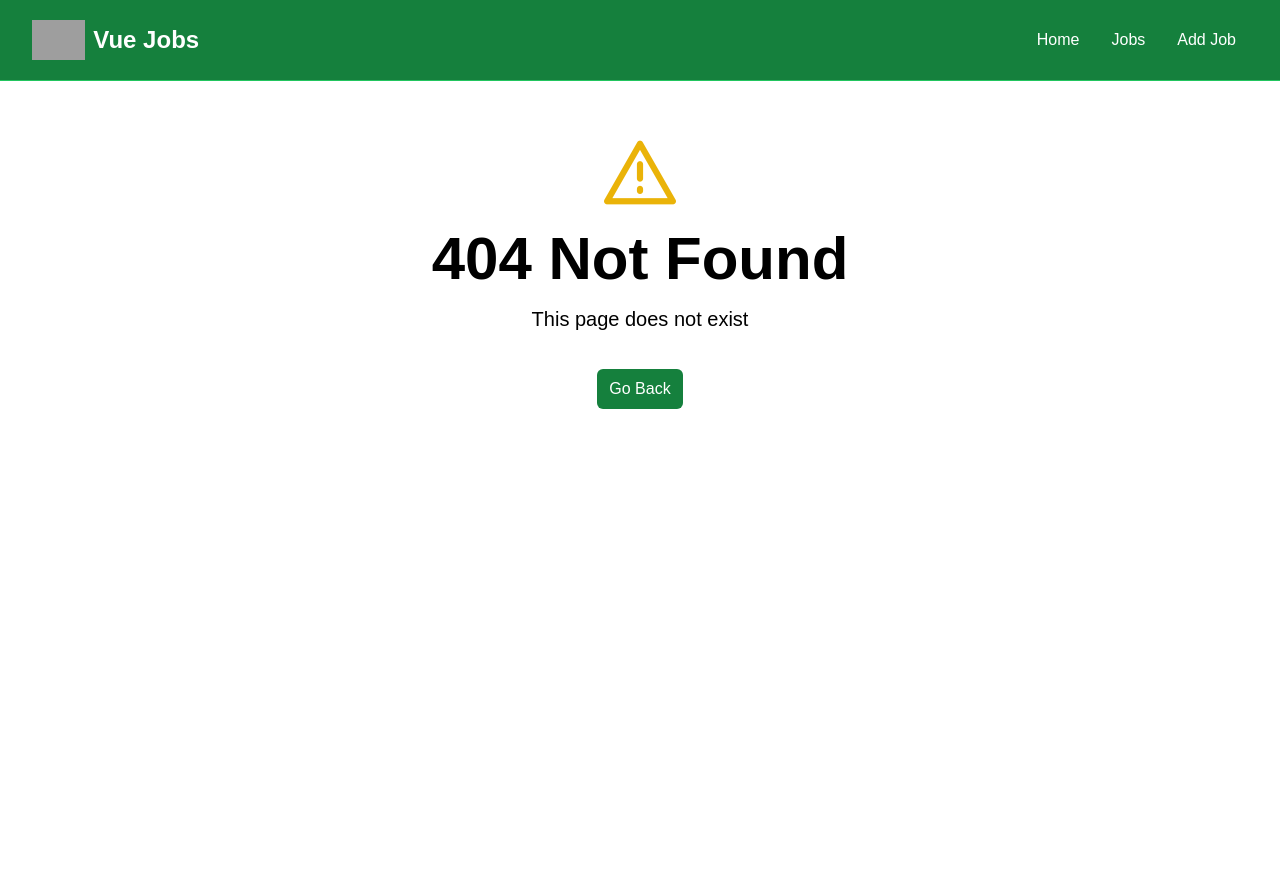
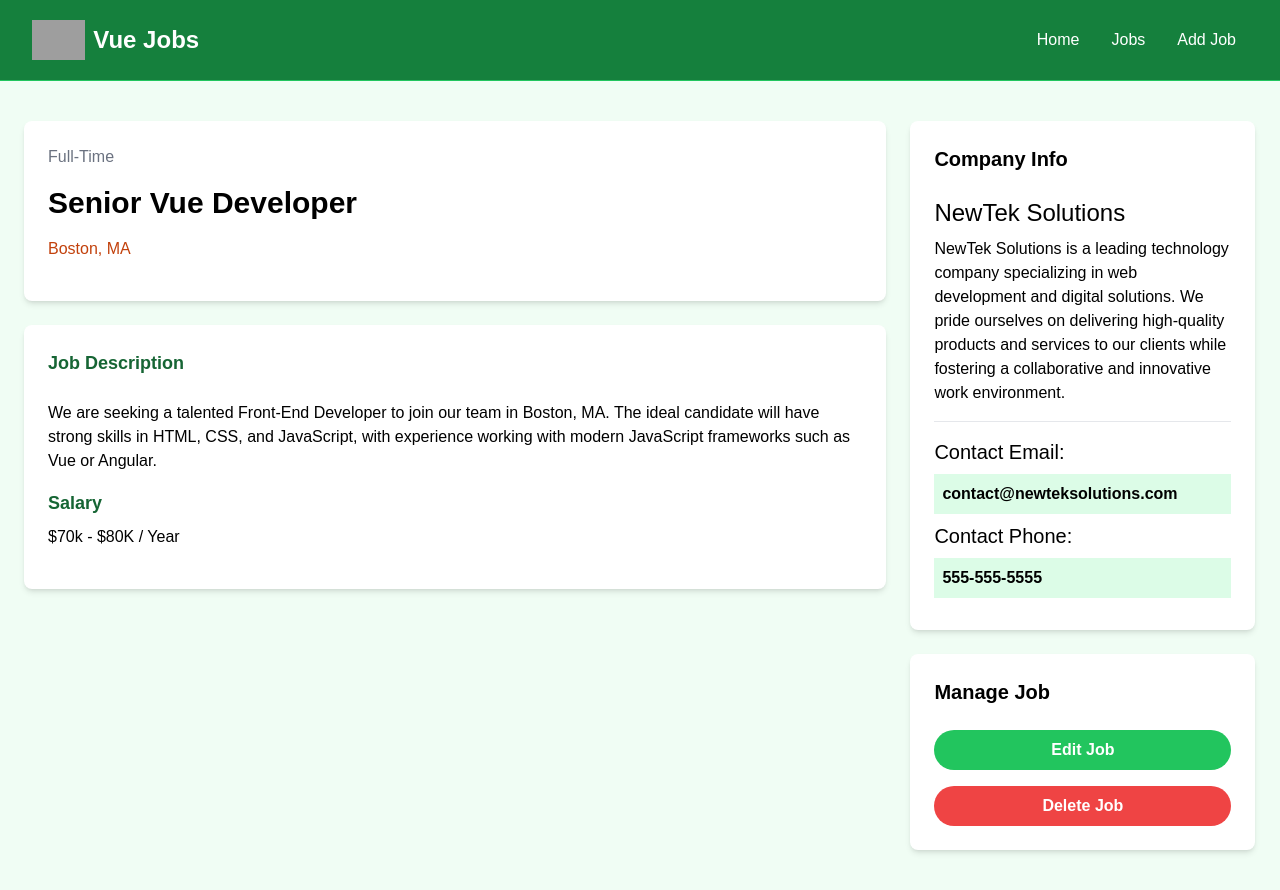
Before and after one commit to ayakoneko/CLab-Laravel-Vue-Tailwind-, a Vue app in the folder 1. Vue Crash Course/Vue with application/vue-crash-2024/: page /jobs/1 in a window 1280 px wide. Before the commit this address had no page. Before the commit the page ends 800 px from the top, so only its background shows below. Built offline with nearby package versions, Linux system fonts and the light colour scheme; grey boxes are pictures that could not be loaded.

Commit message:
0. Vue - Job Page (hard-coded template yet)

```diff
--- a/1. Vue Crash Course/Vue with application/vue-crash-2024/package.json
+++ b/1. Vue Crash Course/Vue with application/vue-crash-2024/package.json
@@ -12,6 +12,7 @@
     "preview": "vite preview"
   },
   "dependencies": {
+    "json-server": "^1.0.0-beta.3",
     "primeicons": "^7.0.0",
     "vue": "^3.5.26",
     "vue-router": "^4.6.4"
--- a/1. Vue Crash Course/Vue with application/vue-crash-2024/src/components/JobListing.vue
+++ b/1. Vue Crash Course/Vue with application/vue-crash-2024/src/components/JobListing.vue
@@ -47,7 +47,7 @@
           {{job.location}}
         </div>
         <RouterLink
-          :to="'/job/' + job.id"
+          :to="'/jobs/' + job.id"
           class="h-[36px] bg-green-500 hover:bg-green-600 text-white px-4 py-2 rounded-lg text-center text-sm"
         >
           Read More
--- a/1. Vue Crash Course/Vue with application/vue-crash-2024/src/router/index.js
+++ b/1. Vue Crash Course/Vue with application/vue-crash-2024/src/router/index.js
@@ -1,6 +1,7 @@
 import {createRouter, createWebHistory } from 'vue-router';
 import HomeView from '@/views/HomeView.vue';
 import JobsView from '@/views/JobsView.vue';
+import JobView from '@/views/JobView.vue';
 import NotFoundView from '@/views/NotFoundView.vue';
 
 const router = createRouter({
@@ -17,6 +18,11 @@
       component: JobsView,
     },
     {
+      path: '/jobs/:id',
+      name: 'job',
+      component: JobView,
+    },
+    {
       path: '/:catchAll(.*)',
       name: 'not-found',
       component: NotFoundView,
--- /dev/null
+++ b/1. Vue Crash Course/Vue with application/vue-crash-2024/src/views/JobView.vue
@@ -0,0 +1,89 @@
+<script setup>
+
+</script>
+
+<template>
+  <section class="bg-green-50">
+    <div class="container m-auto py-10 px-6">
+      <div class="grid grid-cols-1 md:grid-cols-70/30 w-full gap-6">
+        <main>
+          <div
+            class="bg-white p-6 rounded-lg shadow-md text-center md:text-left"
+          >
+            <div class="text-gray-500 mb-4">Full-Time</div>
+            <h1 class="text-3xl font-bold mb-4">Senior Vue Developer</h1>
+            <div
+              class="text-gray-500 mb-4 flex align-middle justify-center md:justify-start"
+            >
+              <!-- <i
+                class="fa-solid fa-location-dot text-lg text-orange-700 mr-2"
+              ></i> -->
+              <p class="text-orange-700">Boston, MA</p>
+            </div>
+          </div>
+
+          <div class="bg-white p-6 rounded-lg shadow-md mt-6">
+            <h3 class="text-green-800 text-lg font-bold mb-6">
+              Job Description
+            </h3>
+
+            <p class="mb-4">
+              We are seeking a talented Front-End Developer to join our team
+              in Boston, MA. The ideal candidate will have strong skills in
+              HTML, CSS, and JavaScript, with experience working with modern
+              JavaScript frameworks such as Vue or Angular.
+            </p>
+
+            <h3 class="text-green-800 text-lg font-bold mb-2">Salary</h3>
+
+            <p class="mb-4">$70k - $80K / Year</p>
+          </div>
+        </main>
+
+        <!-- Sidebar -->
+        <aside>
+          <!-- Company Info -->
+          <div class="bg-white p-6 rounded-lg shadow-md">
+            <h3 class="text-xl font-bold mb-6">Company Info</h3>
+
+            <h2 class="text-2xl">NewTek Solutions</h2>
+
+            <p class="my-2">
+              NewTek Solutions is a leading technology company specializing in
+              web development and digital solutions. We pride ourselves on
+              delivering high-quality products and services to our clients
+              while fostering a collaborative and innovative work environment.
+            </p>
+
+            <hr class="my-4" />
+
+            <h3 class="text-xl">Contact Email:</h3>
+
+            <p class="my-2 bg-green-100 p-2 font-bold">
+              contact@newteksolutions.com
+            </p>
+
+            <h3 class="text-xl">Contact Phone:</h3>
+
+            <p class="my-2 bg-green-100 p-2 font-bold">555-555-5555</p>
+          </div>
+
+          <!-- Manage -->
+          <div class="bg-white p-6 rounded-lg shadow-md mt-6">
+            <h3 class="text-xl font-bold mb-6">Manage Job</h3>
+            <a
+              href="add-job.html"
+              class="bg-green-500 hover:bg-green-600 text-white text-center font-bold py-2 px-4 rounded-full w-full focus:outline-none focus:shadow-outline mt-4 block"
+              >Edit Job</a
+            >
+            <button
+              class="bg-red-500 hover:bg-red-600 text-white font-bold py-2 px-4 rounded-full w-full focus:outline-none focus:shadow-outline mt-4 block"
+            >
+              Delete Job
+            </button>
+          </div>
+        </aside>
+      </div>
+    </div>
+  </section>
+</template>
```
Also changed, not shown: 1. Vue Crash Course/Vue with application/vue-crash-2024/src/jobs2.json (added, +88 -0 lines), 1 other file (tests, documents, lock files or other folders).
